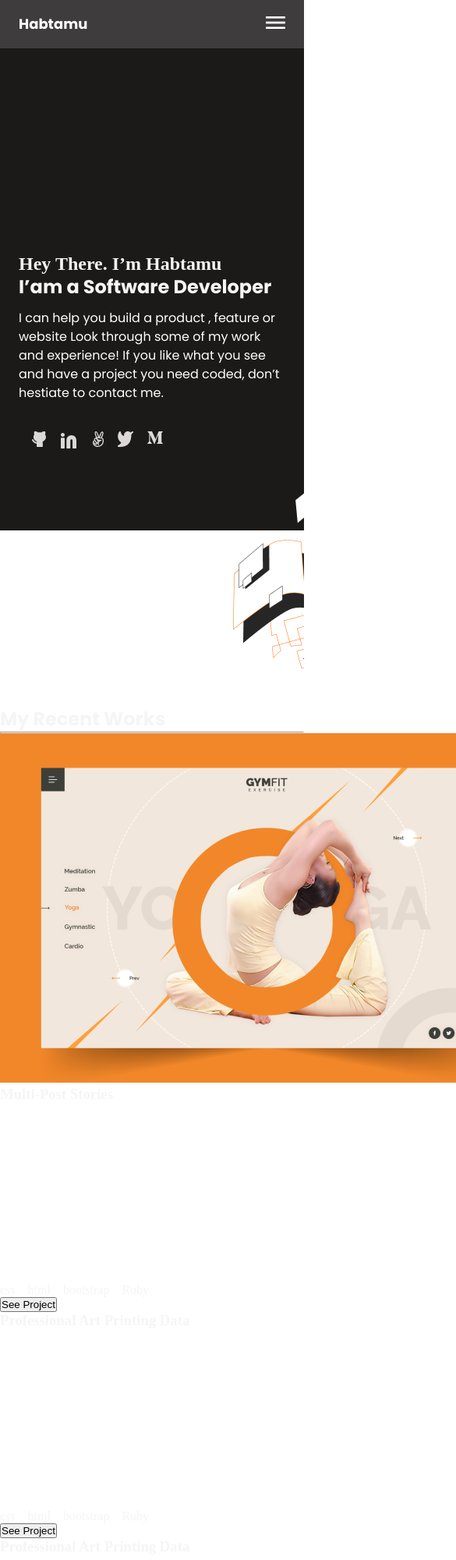
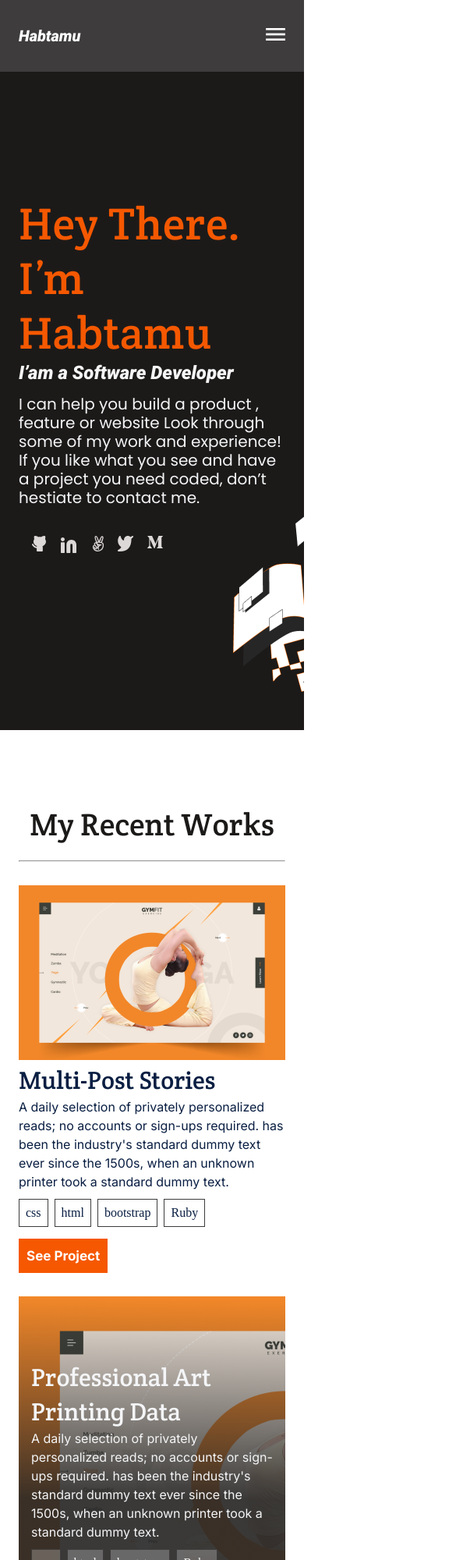
Before and after one commit to Habtamu210/portfoliopage, a website: page index.html in a window 390 px wide. Shown: the top 2000 px of the page at 78% size, 585 px wide, since content can reach past the window. Drawn offline with Linux system fonts and the light colour scheme.

Commit message:
added css files

```diff
--- a/style.css
+++ b/style.css
@@ -1,5 +1,3 @@
-@import url('https://fonts.googleapis.com/css2?family=Crete+Round:ital@0;1&family=Inter:wght@100;200;300;400;500;600;700;800;900&family=Poppins:ital,wght@0,100;0,200;0,300;0,400;0,500;0,600;0,700;0,800;0,900;1,100;1,200;1,300;1,400;1,500;1,600;1,700;1,800;1,900&family=Roboto:ital,wght@1,900&display=swap');
-
 * {
   margin: 0;
   padding: 0;
@@ -11,7 +9,6 @@
   background-color: #1c1a19;
   min-width: 375px;
   width: 100%;
-  height: 680px;
 }
 
 .logo {
@@ -21,16 +18,16 @@
   background: #3e3c3c;
   padding-left: 24px;
   padding-right: 24px;
-  height: 62px;
+  height: 92px;
   align-items: center;
 }
 
 .me {
-  font-family: 'Poppins', sans-serif;
+  font-family: 'Roboto', sans-serif;
   font-style: normal;
   font-weight: 700;
-  font-size: 18px;
-  line-height: 24px;
+  font-size: 20px;
+  line-height: 20px;
   display: flex;
   align-items: center;
   text-align: center;
@@ -56,37 +53,33 @@
   background-position: right bottom;
 }
 
-.information {
+.info {
   font-family: 'Crete Round', serif;
   font-style: normal;
   font-weight: 400;
-  font-size: 56px;
-  line-height: 64px;
-  color: #ff6b00;
-  letter-spacing: 0.3700000047683716px;
+  letter-spacing: 0.4px;
+  font-size: 58px;
+  line-height: 70px;
+  color: #f55800;
+}
+
+h2 {
+  font-family: 'Roboto', sans-serif;
+  font-size: 24px;
+  font-weight: 700;
+  line-height: 32px;
+  letter-spacing: 0;
   text-align: left;
 }
 
-h2 {
-  font-family: 'Poppins', sans-serif;
-  font-size: 24px;
-  font-weight: 700;
-  line-height: 32px;
-  text-align: left;
-  font-style: normal;
-}
-
-p {
+.main-text {
   font-family: 'Poppins', sans-serif;
   font-style: normal;
   font-weight: 400;
-  font-size: 16px;
+  font-size: 20px;
   line-height: 24px;
-  color: #fff;
+  color: #f4f5f7;
   margin-top: 12px;
-  left: 24px;
-  top: 295px;
-  border-radius: nullpx;
 }
 
 ul {
@@ -111,4 +104,179 @@ ul {
 .bg {
   flex-direction: column;
   position: absolute;
+  background-color: #fff;
 }
+
+/* second day project */
+.works {
+  display: grid;
+  columns: 1;
+  background: #fff;
+  align-items: center;
+  padding-top: 95px;
+  padding-left: 24px;
+  padding-right: 24px;
+  padding-bottom: 120px;
+}
+
+.section-header {
+  font-family: 'Crete Round', sans-serif;
+  font-style: normal;
+  font-weight: 400;
+  font-size: 40px;
+  line-height: 52px;
+  color: #1c1a19;
+  margin-bottom: 20px;
+  text-align: center;
+}
+
+.projects {
+  margin-top: 30px;
+}
+
+.image-wrapper {
+  max-width: 375px;
+}
+
+img.placeholder {
+  width: 100%;
+}
+
+.project-title {
+  font-family: 'Crete Round', sans-serif;
+  font-style: normal;
+  font-weight: 400;
+  font-size: 32px;
+  line-height: 44px;
+  align-items: center;
+  color: #091e42;
+}
+
+.project-description {
+  font-family: 'Inter', sans-serif;
+  font-style: normal;
+  font-weight: 400;
+  font-size: 16px;
+  line-height: 24px;
+  color: #091e42;
+}
+
+.languages {
+  margin-top: 10px;
+  display: flex;
+  gap: 8px;
+}
+
+.languages > li {
+  padding: 8px;
+  border: 1px solid #3e3c3c;
+  color: #091e42;
+}
+
+.project-button {
+  font-family: 'Inter', sans-serif;
+  font-style: normal;
+  font-weight: 700;
+  font-size: 17px;
+  line-height: 24px;
+  background-color: #f55800;
+  color: #fff;
+  padding: 10px;
+  margin-top: 15px;
+  border: none;
+}
+
+.language-list li {
+  padding: 15px;
+}
+
+.project-data {
+  background: linear-gradient(180.45deg, rgba(38, 38, 38, 0) 0.75%, rgba(38, 38, 38, 0.9) 61.94%), url(./images/Img_Placeholder.png);
+  background-repeat: no-repeat;
+  color: #fff;
+}
+
+.project-data .project-title {
+  padding-top: 82px;
+  padding-left: 16px;
+  padding-right: 16px;
+  color: #f4f5f7;
+}
+
+.project-data .project-description {
+  padding-left: 16px;
+  padding-right: 16px;
+  color: #f4f5f7;
+}
+
+.fullwidth-button {
+  width: 100%;
+  padding-left: 0;
+  padding-right: 0;
+  color: #f4f5f7;
+}
+
+.project-data .languages {
+  padding-left: 16px;
+  padding-right: 16px;
+}
+
+.project-data .languages > li {
+  color: #f4f5f7;
+  background: rgba(255, 255, 255, 0.24);
+}
+
+.about-me {
+  min-width: 375px;
+}
+
+.about-me .about-me-main {
+  background: url("images/illustration-about-me-mobile@2x.svg");
+  background-position: right bottom;
+  background-repeat: no-repeat;
+  height: 652px;
+  padding-left: 24px;
+  padding-right: 24px;
+}
+
+.about-me .about-me-main h2 {
+  font-family: 'Crete Round', sans-serif;
+  font-style: normal;
+  font-weight: 400;
+  font-size: 72px;
+  line-height: 88px;
+  letter-spacing: 0.37px;
+  color: #ff6b00;
+  padding-top: 120px;
+}
+
+.about-me .about-me-main .about-me p {
+  font-family: 'Inter', sans-serif;
+  font-style: normal;
+  font-weight: 400;
+  font-size: 16px;
+  line-height: 24px;
+  color: #f4f5f7;
+}
+
+.lang-wrapper {
+  padding-top: 100px;
+  display: flex;
+  gap: 5px;
+  justify-content: center;
+}
+
+.language-list {
+  display: flex;
+  list-style: none;
+  text-align: center;
+  flex-direction: column;
+  align-items: center;
+  justify-content: center;
+  margin-top: 5px;
+  width: 100%;
+}
+
+.framework {
+  padding-top: 15px;
+}
```
